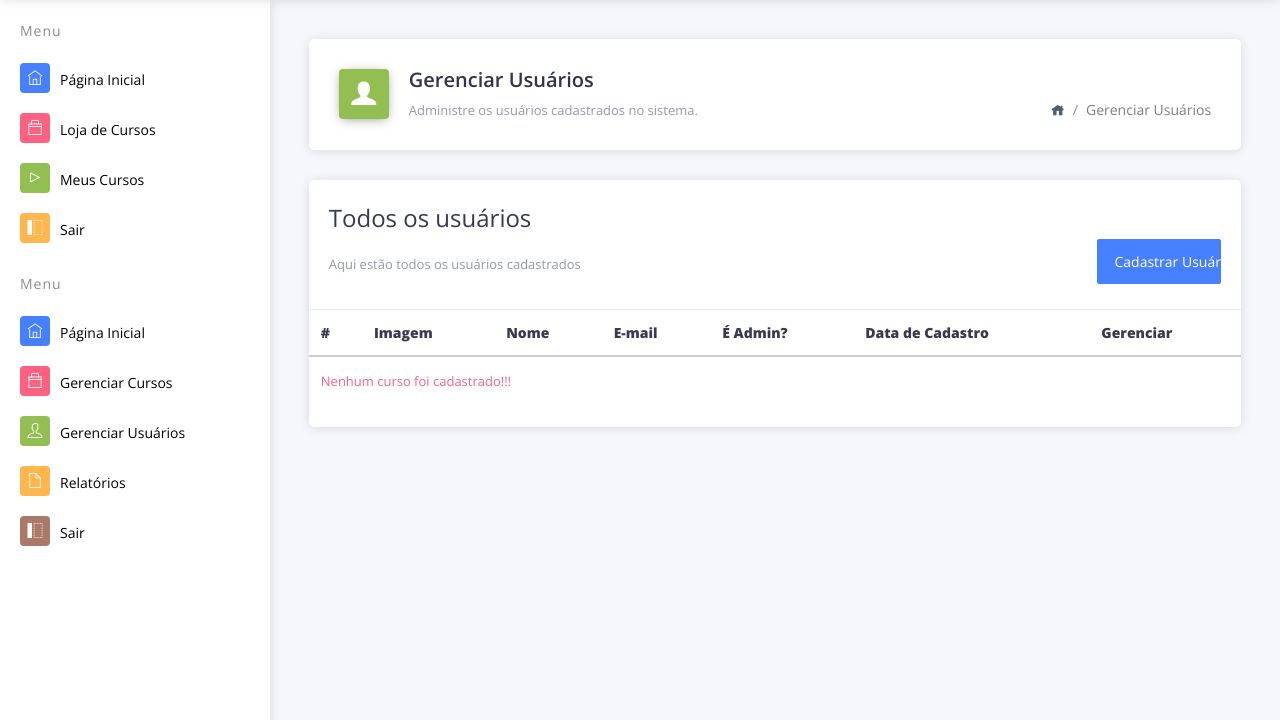
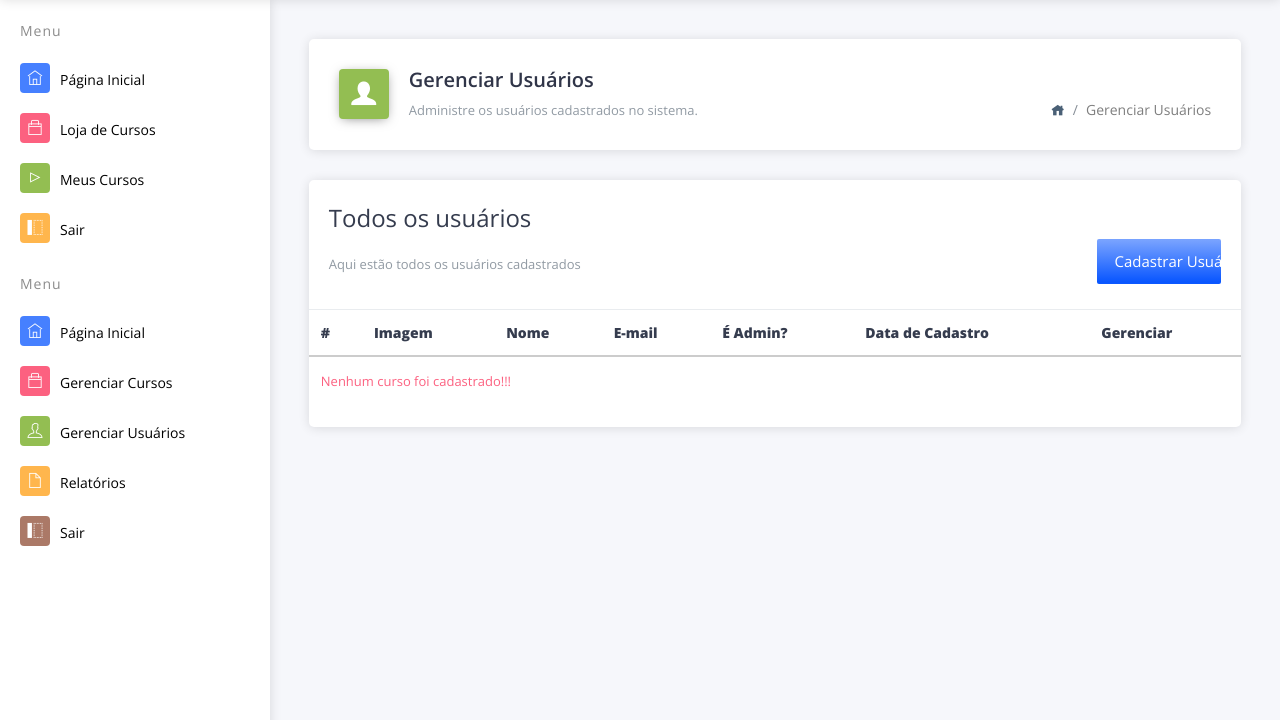
Before and after one commit to ViniciusSibin/Escola-EAD, a PHP site: page /index.php?pagina=usuario-gerenciar in a window 1280 px wide. Shown: the part 82-802 px from the top of the page. Run offline with PHP 8.4, Linux system fonts and the light colour scheme; the visitor is signed in with stand-in values (Sample User, id 1); data that the repository does not hold is empty; some web fonts are replaced.

Commit message:
Alterado botões

```diff
--- a/paginas/usuario-gerenciar.php
+++ b/paginas/usuario-gerenciar.php
@@ -43,7 +43,9 @@
                     <h4>Todos os usuários</h4>
                     <div class="row align-items-center" >
                         <div class="col-sm-10"><span>Aqui estão todos os usuários cadastrados</span></div>
-                        <div class="col-sm-2"><button type="button" class="btn btn-primary btn-md btn-block waves-effect text-center"><a href="index.php?pagina=usuario-cadastrar" style="text-decoration: none; color: #fff;">Cadastrar Usuário</a></button></div>
+                        <div class="col-sm-2">
+                            <a class="btn hor-grd btn-grd-primary btn-md btn-block waves-effect text-center" href="index.php?pagina=usuario-cadastrar" style="text-decoration: none; color: #fff;">Cadastrar Usuário</a>
+                        </div>
                     </div>
                 </div>
                 <div class="card-block table-border-style">
@@ -74,7 +76,16 @@
                                         <td><?php echo $usuario['email'] ?></td>
                                         <td><?php if($usuario['admin']) echo "SIM"; else echo "NÃO"; ?></td>
                                         <td><?php echo $usuario['dataCadastro'] ?></td>
-                                        <td><button type="button" class="btn btn-info btn-md btn-block waves-effect text-center col-md-8 p-1"><a href="index.php?pagina=detalhesUsuario&idUsuario=<?php echo $usuario['id'] ?>" style="text-decoration: none; color: #fff;">Gerenciar</a></button></td>
+                                        <td>
+                                            <div class="row col-md-12">
+                                                <div class="col-md-6">
+                                                    <a class="btn hor-grd btn-grd-info btn-md btn-block waves-effect text-center" href="index.php?pagina=usuario-editar&idUsuario=<?php echo $usuario['id']?>" style="text-decoration: none; color: #fff;">Editar</a>
+                                                </div>
+                                                <div class="col-md-6">
+                                                    <a class="btn hor-grd btn-grd-danger btn-md btn-block waves-effect text-center" href="index.php?pagina=usuario-deletar&idUsuario=<?php echo $usuario['id']?>" style="text-decoration: none; color: #fff;">Deletar</a>
+                                                </div>
+                                            </div>
+                                        </td>
                                     </tr>
                                 <?php } ?>
                             </tbody>
```
